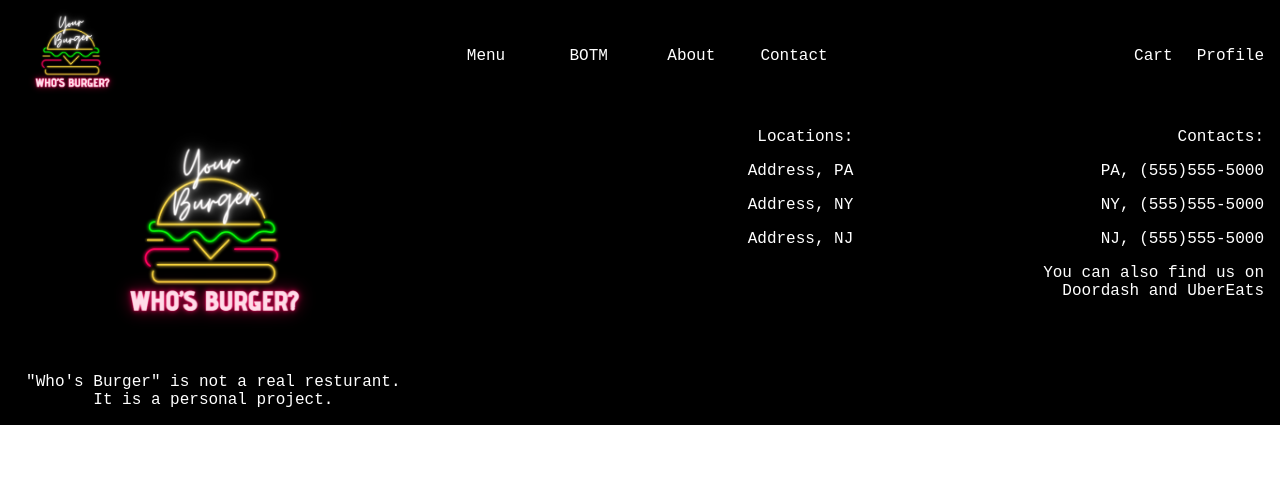
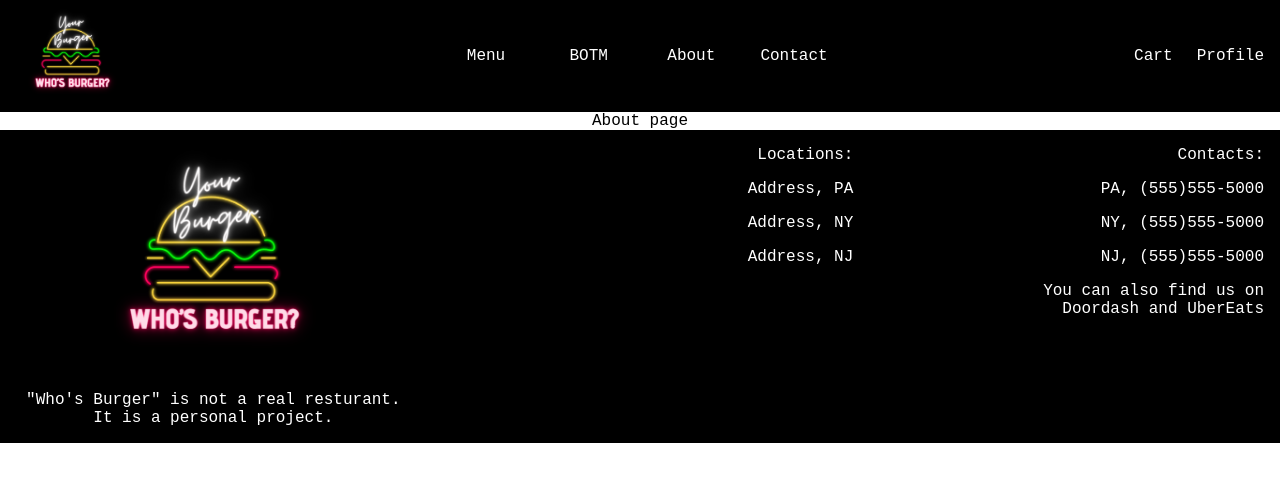
Before and after one commit to zullicm/whos-burger, a React (Create React App) app in the folder client/: page /about in a window 1280 px wide. Shown: the top 482 px of the page. Built offline with nearby package versions, Linux system fonts and the light colour scheme; no server answers.

Commit message:
Created about component page

```diff
--- a/client/src/App.jsx
+++ b/client/src/App.jsx
@@ -7,6 +7,7 @@ import HomePage from './Pages/HomePage';
 import { UserContext } from './Context/user';
 import MenuPage from './Pages/MenuPage';
 import Footer from './Components/Footer';
+import AboutPage from './Pages/AboutPage';
 
 function App() {
 
@@ -18,7 +19,7 @@ function App() {
         <Route exact path='/' element={<HomePage />}/>
         <Route exact path='/menu' element={<MenuPage />}/>
         {/* <Route exact path='/botm' element={<BOTM />}/> */}
-        {/* <Route exact path='/about' element={<About />}/> */}
+        <Route exact path='/about' element={<AboutPage />}/>
         {/* <Route exact path='/contact' element={<Contact />}/> */}
         {/* <Route exact path='/cart' element={<Cart />}/> */}
         <Route exact path='/profile' element={<User />}/>
--- /dev/null
+++ b/client/src/Pages/AboutPage.jsx
@@ -0,0 +1,11 @@
+import React from "react";
+
+function AboutPage(){
+
+  return(
+    <>About page</>
+  )
+}
+
+
+export default AboutPage
```
